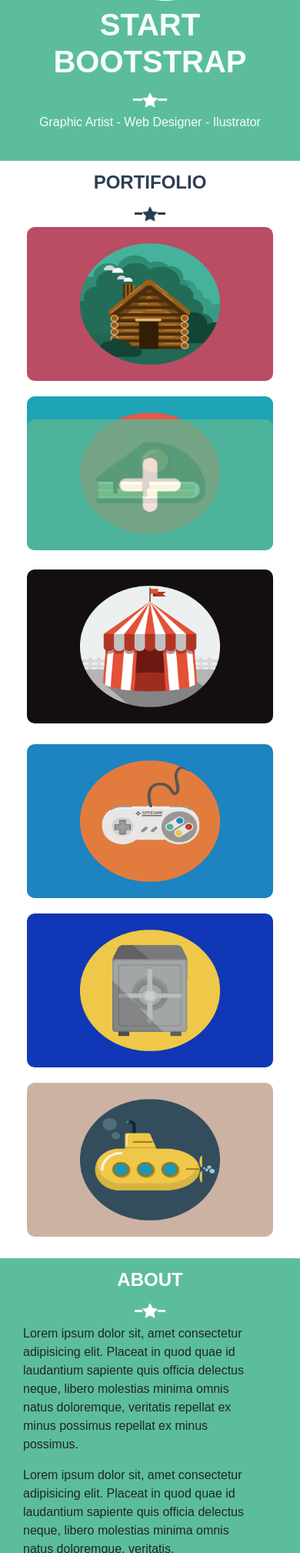
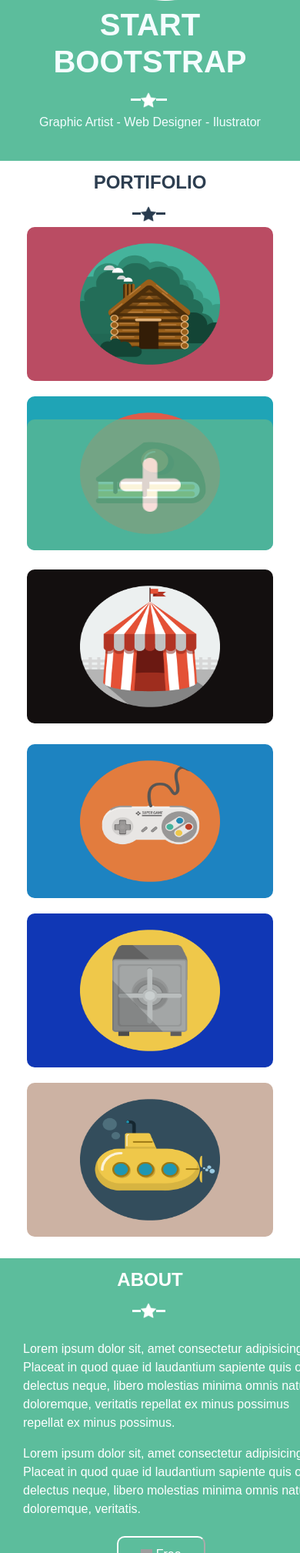
Before and after one commit to MichelleVieira/DigitalHouse, a PHP site: page / in a window 390 px wide; the page is wider, and only the part inside the window is pictured. Shown: the part 241-2259 px from the top of that part at 77% size. Run offline with PHP 8.4, Linux system fonts and the light colour scheme; grey boxes are pictures that could not be loaded.

Commit message:
Update style.css

```diff
--- a/DesafiosHtml/DesafioBootstrap/css/style.css
+++ b/DesafiosHtml/DesafioBootstrap/css/style.css
@@ -96,7 +96,7 @@ hr{
 
 }
 .header-line-spaceOne{
-  margin-left: 44%;
+  margin-left: 43%;
 }
 .header-line-spaceTwo{
   margin-right: 44%;
@@ -107,16 +107,18 @@ hr{
   margin-bottom: 80px!important;
 }
 
-.content-portifolio{
+.content-portifolio {
   text-align: center;
 }
 
-.content-portifolio h2{
+.content-portifolio h2,
+.content-contact h2 {
   margin-top: 4%;
   color: #2d3e50;
   font-size: 1.5em;
   font-weight: bold;
   text-transform: uppercase;
+  text-align: center;
 }
 .hr-color{
   border-color: #2d3e50;
@@ -157,6 +159,38 @@ hr{
   font-weight: bold;
   text-transform: uppercase;
 }
+.content-about-text{
+  width: 780px;
+  margin: auto;
+  margin-top: 20px;
+}
+.content-about-text p{
+   width: 345px;
+   color: #fff;
+}
+button.btn-content-about{
+  margin: 2% 38% 5% 38%;
+  padding: 10px 20px;
+  border-color: #fff;
+  border-radius: 10px;
+  color: #fff;
+  background-color: #5cbd9c;
+}
+button.btn-content-about img{
+  width: 15px;
+  height: 15px;
+}
+
+.content-contact label{
+  text-align: left;
+}
+.content-contact form{
+  margin: auto;
+  width: 700px;
+}
+.content-contact textarea{
+  color: #2d3e50;;
+}
 
 @media (min-width: 320px) and (max-width: 991px) {
 
@@ -174,6 +208,12 @@ hr{
   .header img.avatar {
     margin-top: 8%;
   }
+  .content-about-text{
+    width: 400px;
+  }
+  .content-about-text p{
+    width: 400px;
+ }
 
 
 }
@@ -200,4 +240,5 @@ hr{
  .content-portifolio .content-images img {
    width: 300px;
  }
+
 }
```
